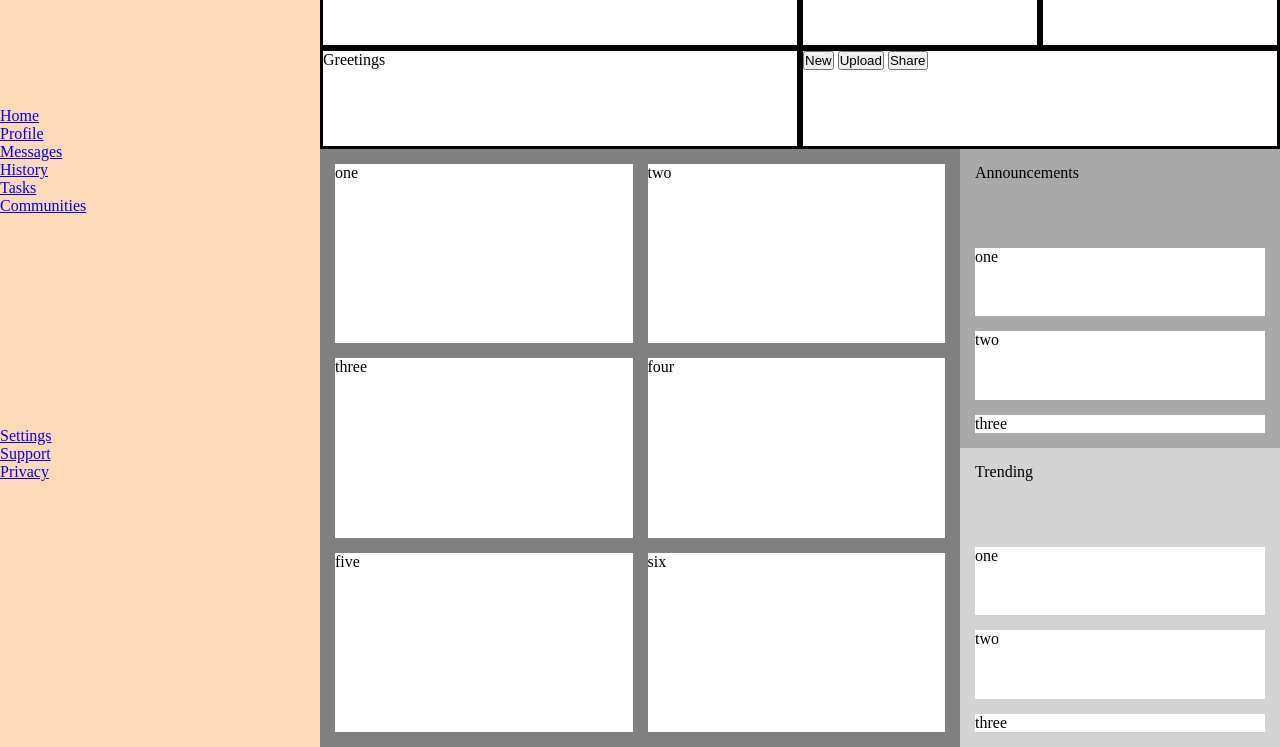
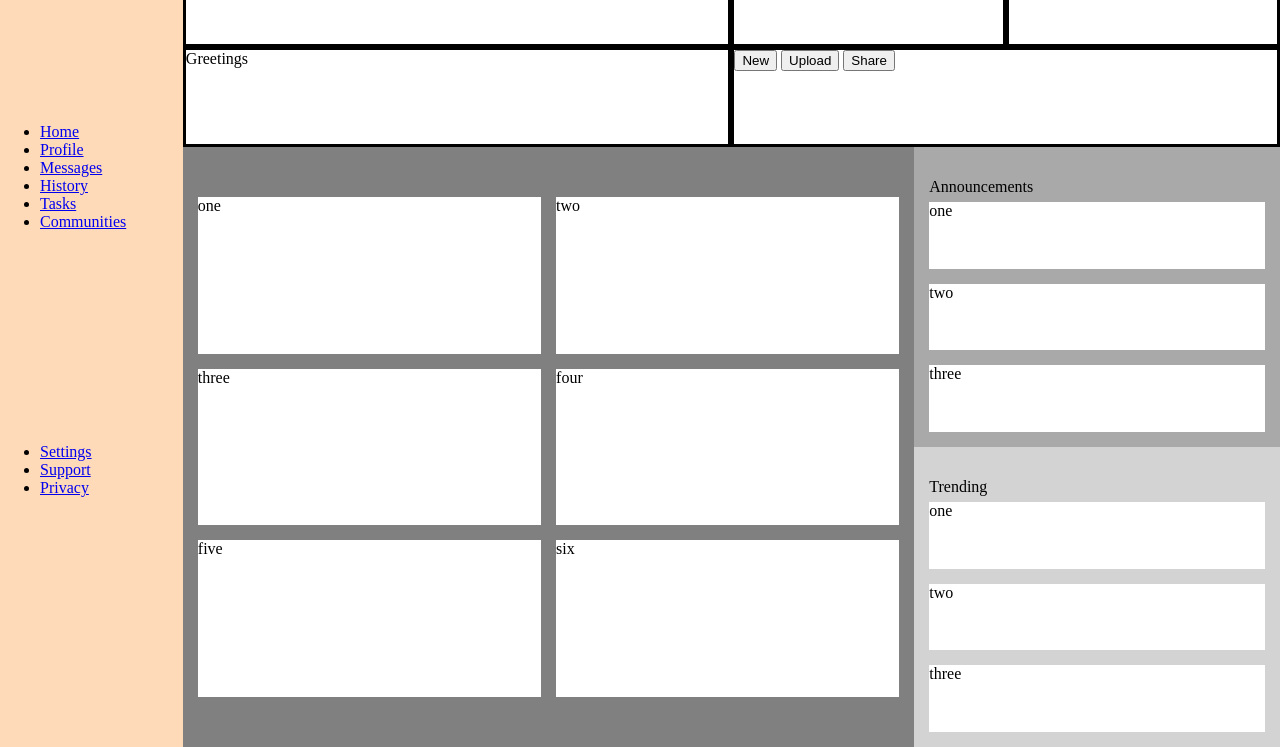
Before and after one commit to mvstic/admindash, a plain HTML site: page index.html in a window 1280 px wide. Shown: the part 53-800 px from the top of the page. Drawn offline with Linux system fonts and the light colour scheme.

Commit message:
Switch height from vh to percentage

```diff
--- a/index.html
+++ b/index.html
@@ -58,7 +58,8 @@
             <div class="announcement-card">two</div>
             <div class="announcement-card">three</div>
         </div>
-        <div class="trending">Trending
+        <div class="trending">
+            <p>Trending</p>
             <div class="trending-card">one</div>
             <div class="trending-card">two</div>
             <div class="trending-card">three</div>
--- a/style.css
+++ b/style.css
@@ -1,12 +1,13 @@
-* {
+html, body {
     margin: 0;
     padding: 0;
+    height: 100%;
 }
 
 .container {
     display: grid;
-    grid-template-columns: 1fr 2fr 1fr;
-    height: 100vh;
+    grid-template-columns: 1fr 4fr 2fr;
+    height: 100%;
 }
 
 .header {
@@ -35,6 +36,11 @@
     grid-template-rows: 1fr 2fr 1fr 1fr;
 }
 
+.logo {
+    justify-self: center;
+    padding: 20px;
+}
+
 .projects {
     background-color: grey;
     grid-row: 2 / 4;
@@ -42,7 +48,7 @@
     grid-template-columns: 1fr 1fr;
     grid-template-rows: repeat(auto-fit, minmax(250px 1fr));
     grid-gap: 15px;
-    padding: 15px;
+    padding: 50px 15px 50px 15px;
 }
 
 .card {
@@ -52,7 +58,7 @@
 .announcements {
     background-color: darkgrey;
     display: grid;
-    grid-template-rows: repeat(3, 1fr);
+    grid-template-rows: 25px 1fr 1fr 1fr;
     grid-gap: 15px;
     padding: 15px;
 }
@@ -61,10 +67,14 @@
     background-color: white;
 }
 
+.announcements p {
+
+}
+
 .trending {
     background-color: lightgrey;
     display: grid;
-    grid-template-rows: repeat(3, 1fr);
+    grid-template-rows: 25px 1fr 1fr 1fr;
     grid-gap: 15px;
     padding: 15px;
 }
```
